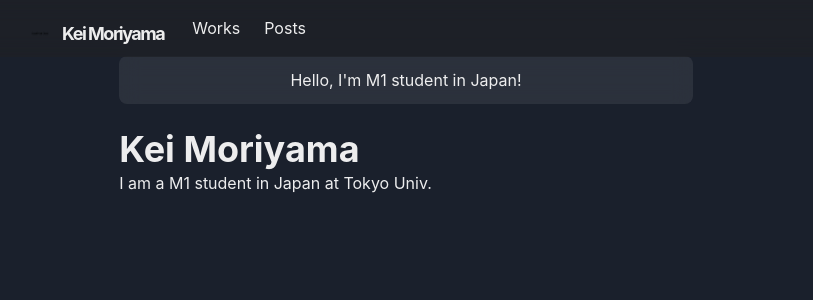
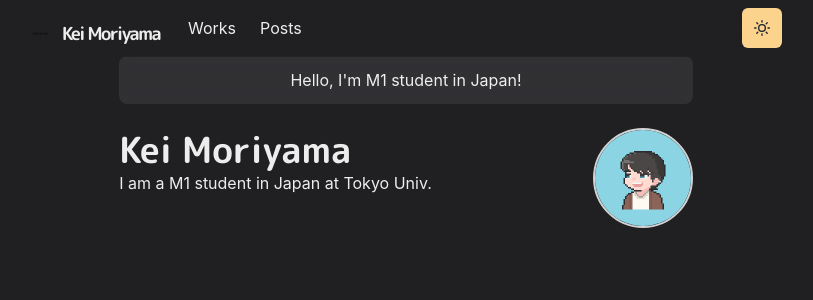
Before and after one commit to keimoriyama/portfolio, a Next.js app: page / in a window 1280 px wide. Shown: the top 300 px of the page, without its empty margins (234-1047 px from the left). Built offline with nearby package versions, Linux system fonts and the light colour scheme.

Commit message:
add image

```diff
--- /dev/null
+++ b/components/fonts.js
@@ -0,0 +1,9 @@
+import { Global } from '@emotion/react'
+
+const Fonts = () => (
+  <Global
+    styles={`@import url('https://fonts.googleapis.com/css2?family=M+PLUS+Rounded+1c:wght@300;700&display=swap');`}
+  />
+)
+
+export default Fonts
--- a/components/navbar.js
+++ b/components/navbar.js
@@ -17,6 +17,7 @@
 } from '@chakra-ui/react'
 
 import { HamburgerIcon } from '@chakra-ui/icons'
+import ThemeToggleButtom from './theme-toggle-button'
 
 const LinkItem = ({ href, path, children, ...props }) => {
   const active = path === href
@@ -82,6 +83,7 @@
         </Stack>
 
         <Box flex={1} align="right">
+          <ThemeToggleButtom />
           <Box ml={2} display={{ base: 'inline-block', md: 'none' }}>
             <Menu>
               <MenuButton
--- /dev/null
+++ b/components/theme-toggle-button.js
@@ -0,0 +1,16 @@
+import { IconButton, useColorMode, useColorModeValue } from '@chakra-ui/react'
+import { SunIcon, MoonIcon } from '@chakra-ui/icons'
+
+const ThemeToggleButton = () => {
+  const { toggleColorMode } = useColorMode()
+  return (
+    <IconButton
+      aria-label="Toggle theme"
+      colorScheme={useColorModeValue('purple', 'orange')}
+      icon={useColorModeValue(<MoonIcon />, <SunIcon />)}
+      onClick={toggleColorMode}
+    ></IconButton>
+  )
+}
+
+export default ThemeToggleButton
--- a/libs/theme.js
+++ b/libs/theme.js
@@ -14,7 +14,7 @@
     variants: {
       'section-title': {
         textDecoration: 'underline',
-        fontsize: 20,
+        fontSize: 20,
         textUnderlineOffset: 6,
         textDecorationColor: '#525252',
         textDecorationThickness: 4,
@@ -41,7 +41,7 @@
 
 const config = {
   initialColorMode: 'dark',
-  useSystemCoilorMode: true
+  useSystemColorMode: true
 }
 
 const theme = extendTheme({
--- a/pages/_app.js
+++ b/pages/_app.js
@@ -1,9 +1,12 @@
 import { ChakraProvider } from '@chakra-ui/react'
 import Layout from '../components/layout/main'
+import theme from '../libs/theme'
+import Fonts from '../components/fonts'
 
 const Website = ({ Component, pageProps, router }) => {
   return (
-    <ChakraProvider>
+    <ChakraProvider theme={theme}>
+      <Fonts />
       <Layout router={router}>
         <Component {...pageProps} key={router.route} />
       </Layout>
--- a/pages/index.js
+++ b/pages/index.js
@@ -1,4 +1,10 @@
-import { Container, Box, Heading, useColorModeValue } from '@chakra-ui/react'
+import {
+  Container,
+  Box,
+  Heading,
+  useColorModeValue,
+  Image
+} from '@chakra-ui/react'
 const Page = () => {
   return (
     <Container>
@@ -19,6 +25,23 @@
           </Heading>
           <p> I am a M1 student in Japan at Tokyo Univ. </p>
         </Box>
+        <Box
+          flexShrink={0}
+          mt={{ base: 4, md: 0 }}
+          ml={{ md: 6 }}
+          align="center"
+        >
+          <Image
+            borderColor="whiteAlpha.800"
+            borderWidth={2}
+            borderStyle="solid"
+            maxWidth="100px"
+            display="inline-block"
+            borderRadius="full"
+            src="/images/KeiMoriyama.png"
+            alt="Profile Image"
+          />
+        </Box>
       </Box>
     </Container>
   )
```
